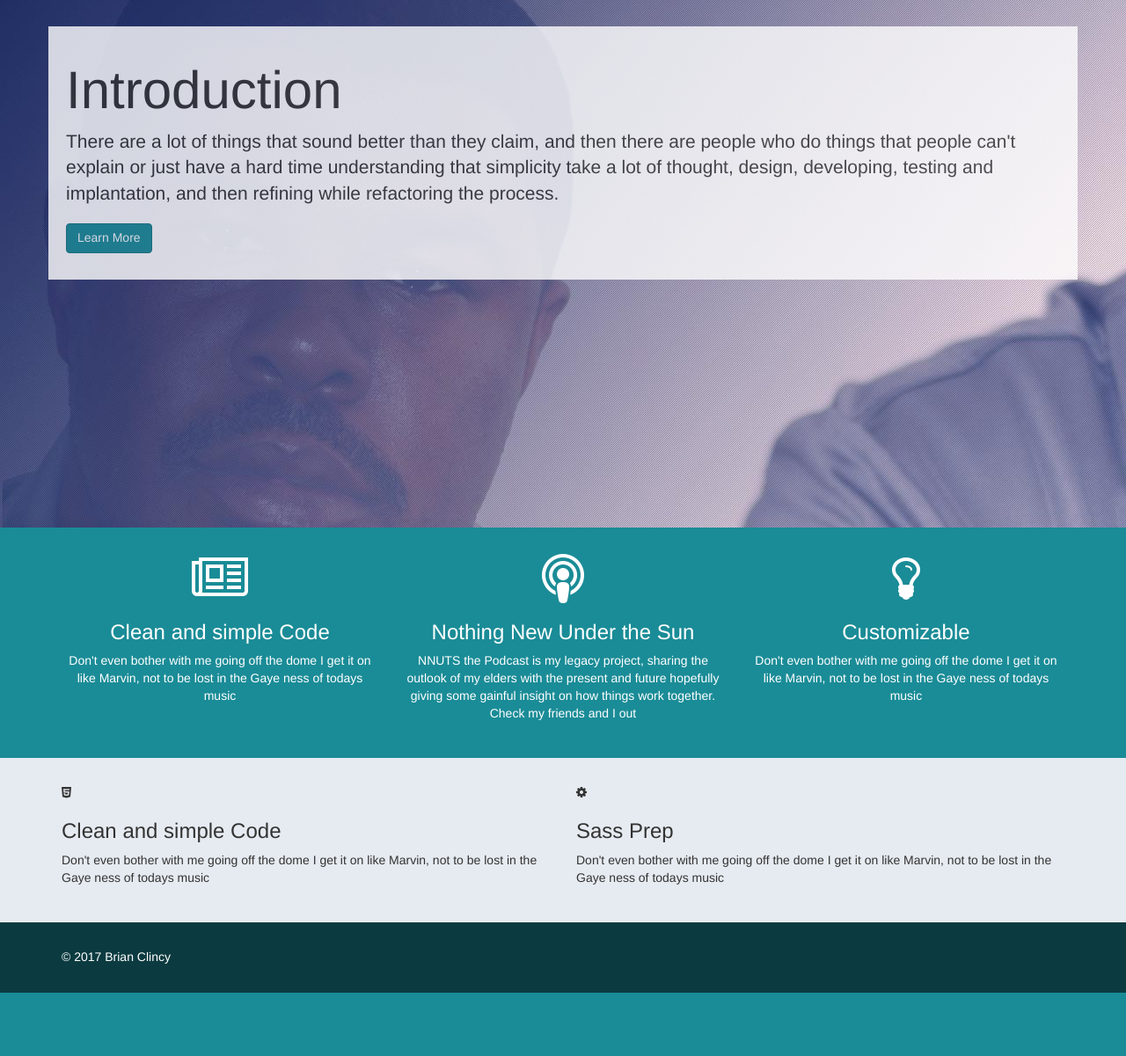
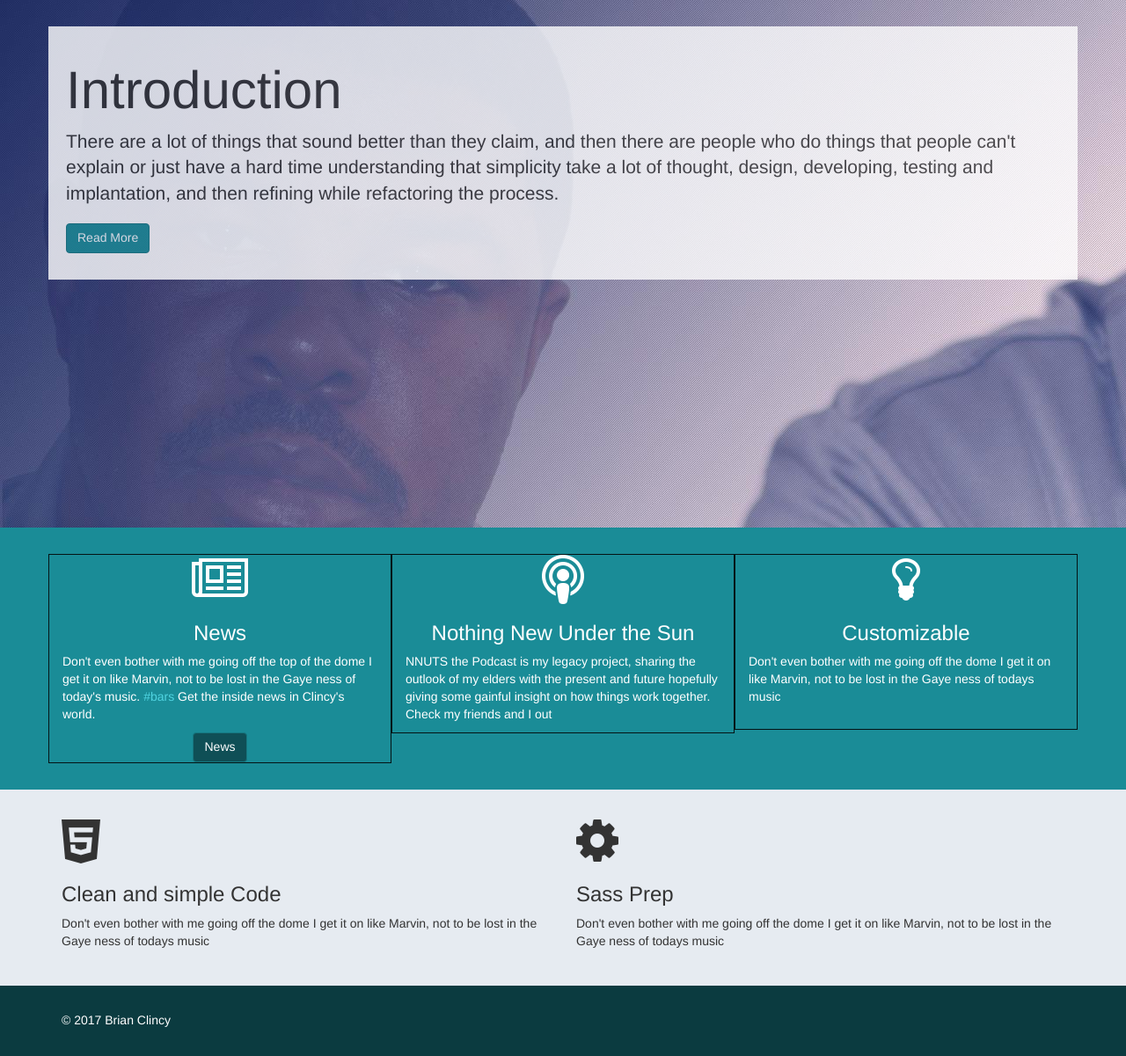
Before and after one commit to bclincy/clincy, a PHP site: page /index.html in a window 1280 px wide. Shown: the part 52-1253 px from the top of the page at 88% size. Before the commit the page ends 1181 px from the top, so only its background shows below. Run offline with PHP 8.4, Linux system fonts and the light colour scheme.

Commit message:
New verison of the site

```diff
--- a/index.html
+++ b/index.html
@@ -50,7 +50,7 @@
             things that people can't explain or just have a hard time understanding that simplicity take a lot of
             thought, design, developing, testing and implantation, and then refining while refactoring the process.
         </p>
-        <a href="about.html" class="btn btn-primary">Learn More</a>
+        <a href="about.html" class="btn btn-primary">Read More</a>
     </div>
 </div>
 <div class="section-a">
@@ -59,10 +59,14 @@
             <div class="col-md-4">
                 <i class="fa fa-newspaper-o"></i>
 
-                <h3>Clean and simple Code</h3>
+                <h3>News</h3>
 
-                <p>Don't even bother with me going off the dome I get it on like Marvin, not to be lost in the Gaye ness
-                    of todays music</p>
+                <p>Don't even bother with me going off the top of the dome I get it on like Marvin, not to be lost in
+                    the Gaye ness
+                    of today's music. <a href="https://twitter.com/hashtag/bars?src=hash">#bars</a> Get the inside news
+                    in Clincy's world.</p>
+
+                <div><a href="/news" class="btn btn-primary">News</a></div>
             </div>
             <div class="col-md-4">
                 <i class="fa fa-podcast"></i>
@@ -109,7 +113,9 @@
 
 <footer>
     <div class="container">
-        &copy; <script>document.write(new Date().getFullYear())</script> Brian Clincy
+        &copy;
+        <script>document.write(new Date().getFullYear())</script>
+        Brian Clincy
     </div>
 </footer>
 <script src="bower_components/jquery/dist/jquery.js"></script>
--- a/sass/_custom.scss
+++ b/sass/_custom.scss
@@ -29,19 +29,40 @@
   background: $main-color;
   color: set_text-color($main-color);
 
+  a {
+    color: lighten($main-color, 25%);
+  }
+  div.col-md-4 {
+    min-height: 200px;
+  }
+  .btn{
+    color: set_text-color($main-color);
+    background: darken($main-color, 15%);
+  }
+  a:hover.btn{
+    background: darken($main-color, 25%);
+  }
+
   .fa {
     font-size: $icon-size;
+  }
+  p {
+    text-align: left;
   }
 
 }
 
 .section-b {
    img {
-
+     padding:10px;
+     float: left;
    }
    background: #e6ebf1;
-   margin: 0;
+   margin: 0px;
    padding: 30px 0;
+  .fa {
+    font-size: $icon-size;
+  }
  }
 
 .fill {
```
Also changed, not shown: css/app.css, 2 other files.
